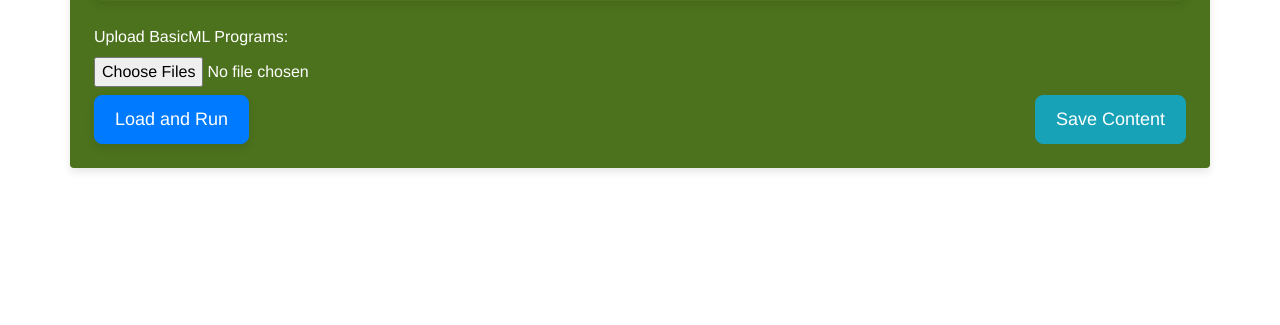
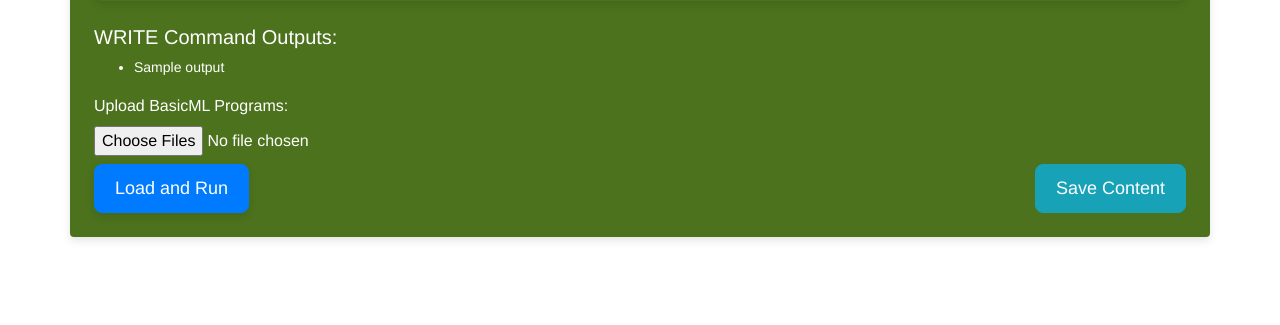
Before and after one commit to dchamp16/group-a-cs2450, a Flask app: template templates/index.html in a window 1280 px wide. Shown: the part 598-923 px from the top of the page. Before the commit the page ends 770 px from the top, so only its background shows below. Run offline with Flask 3, Linux system fonts and the light colour scheme; the template is opened without the code that fills it: most values are stand-ins (such as "Sample title", 1, 10 or a date in 2020); some libraries are stand-ins or nearby versions.

Commit message:
Progress on WRITE output command for the GUI

```diff
--- a/app.py
+++ b/app.py
@@ -68,7 +68,7 @@ def index():
             input_prompt = 'first'
         elif session.get('input_step') == 2:
             input_prompt = 'second'
-    return render_template('index.html', memory=memory, input_required=input_required, operand=operand, message=message, input_prompt=input_prompt, enumerate=enumerate)
+    return render_template('index.html', memory=memory, input_required=input_required, operand=operand, message=message, input_prompt=input_prompt, enumerate=enumerate, write_outputs=uv_sim.cpu.write_outputs)
 
 @app.route('/update_memory', methods=['POST'])
 def update_memory():
--- a/static/css/style.css
+++ b/static/css/style.css
@@ -117,3 +117,11 @@ body {
     box-shadow: var(--box-shadow);
     transition: var(--transition);
 }
+
+.small-text {
+    font-size: 0.875rem;
+}
+
+.small-heading {
+    font-size: 1.25rem;
+}
--- a/templates/index.html
+++ b/templates/index.html
@@ -53,6 +53,13 @@
         </table>
     </div>
 
+    <h2 style="font-size: 1.25rem;">WRITE Command Outputs:</h2>
+    <ul style="font-size: 0.875rem;">
+        {% for output in write_outputs %}
+        <li>{{ output }}</li>
+        {% endfor %}
+    </ul>
+
     {% if message %}
     <div class="alert alert-info mt-3">{{ message }}</div>
     {% endif %}
```
Also changed, not shown: cpu.py (+5 -2 lines), 1 other file.
